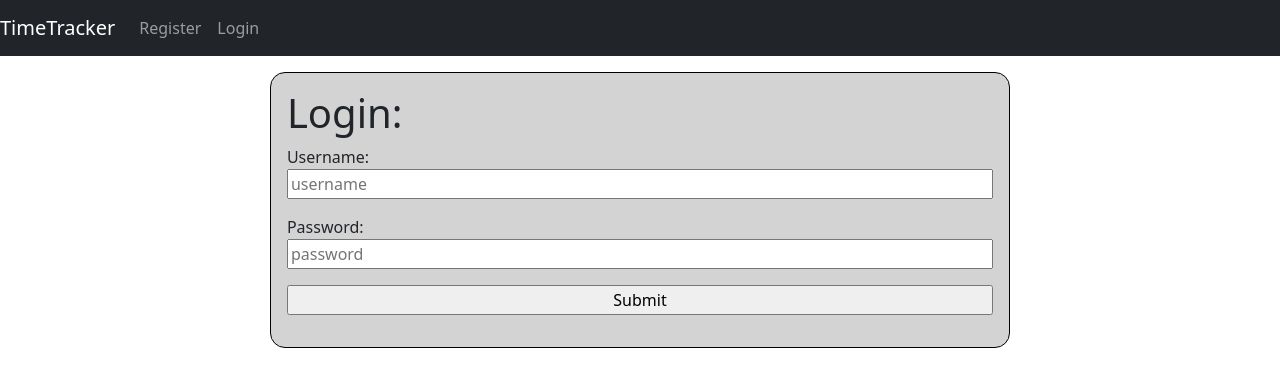
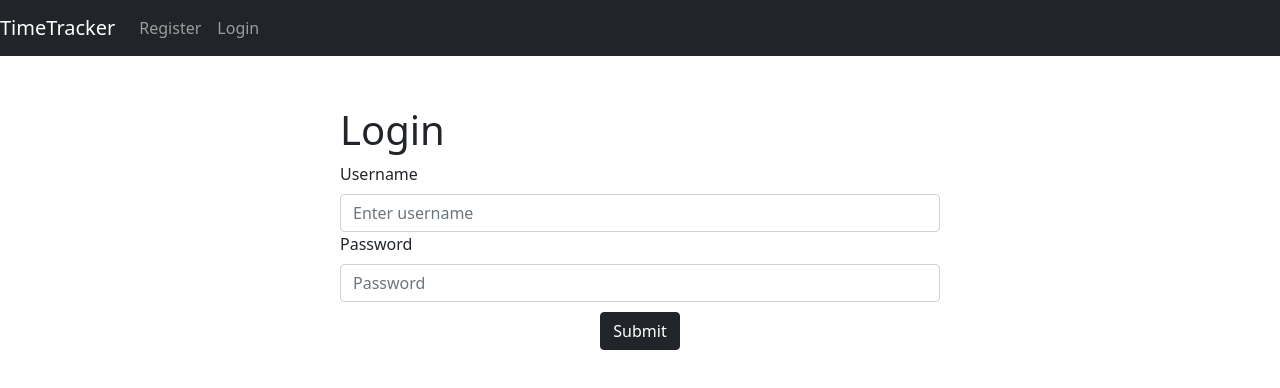
Before and after one commit to MeganPaffrath/time-tracker, a React (Create React App) app in the folder frontend/: page /login in a window 1280 px wide. Shown: the top 388 px of the page. Built offline with nearby package versions, Linux system fonts and the light colour scheme; no server answers.

Commit message:
login/register bootstrap

```diff
--- a/frontend/src/components/pages/Login.js
+++ b/frontend/src/components/pages/Login.js
@@ -2,6 +2,10 @@ import React, { useEffect, useContext, useState } from 'react';
 import { useHistory } from 'react-router-dom';
 import UserContext from '../../context/UserContext';
 import Axios from "axios";
+
+// bootstrap
+import 'bootstrap/dist/css/bootstrap.min.css';
+import {Form, Button, Container, Row} from 'react-bootstrap';
 
 export default function Login() {
   const [username, setUsername] = useState();
@@ -48,28 +52,30 @@ export default function Login() {
   }
 
   return (
-    <div className="form-container">
-      <div className="form-box">
-        <h1>Login:</h1>
-        <form onSubmit={submit}>
-          <label htmlFor="username">Username:</label>
-          <input
-            type="username"
-            placeholder="username"
-            onChange={e => setUsername(e.target.value)}
-          />
-          <label htmlFor="password">Password:</label>
-          <input
-            type="password"
-            placeholder="password"
-            onChange={e => setPassword(e.target.value)}
-          />
-          <input
-            type="submit"
-            value="Submit"
-          />
-        </form>
-      </div>
-    </div>
+    <Container>
+      <Row className="justify-content-md-center">
+        <div className="form-box-login">
+          <h1>Login</h1>
+          <Form onSubmit={submit}>
+            <Form.Group controlId="username">
+              <Form.Label>Username</Form.Label>
+              <Form.Control type="username" placeholder="Enter username" onChange={e => setUsername(e.target.value)}/>
+              {/* <Form.Text className="text-muted">
+                Need x more characters
+              </Form.Text> */}
+            </Form.Group>
+            <Form.Group controlId="password">
+              <Form.Label>Password</Form.Label>
+              <Form.Control type="password" placeholder="Password" onChange={e => setPassword(e.target.value)}/>
+            </Form.Group>
+            <center>
+            <Button variant="dark" type="submit">
+              Submit
+            </Button>
+            </center>
+          </Form>
+        </div>
+      </Row>
+    </Container>
   )
 }
--- a/frontend/src/components/pages/Register.js
+++ b/frontend/src/components/pages/Register.js
@@ -2,6 +2,10 @@ import React, { useContext, useState } from 'react';
 import { useHistory } from 'react-router-dom';
 import UserContext from '../../context/UserContext';
 import Axios from "axios";
+
+// bootstrap
+import 'bootstrap/dist/css/bootstrap.min.css';
+import {Form, Button, Container, Row} from 'react-bootstrap';
 
 export default function Register() {
   const [username, setUsername] = useState();
@@ -53,6 +57,41 @@ export default function Register() {
 
 
   return (
+    <Container>
+    <Row className="justify-content-md-center">
+      <div className="form-box-login">
+        <h1>Register</h1>
+        <Form onSubmit={submitRegister}>
+          <Form.Group controlId="email">
+              <Form.Label>Email</Form.Label>
+              <Form.Control type="email" placeholder="Enter email" onChange={e => setEmail(e.target.value)}/>
+            </Form.Group>
+          <Form.Group controlId="username">
+            <Form.Label>Username</Form.Label>
+            <Form.Control type="username" placeholder="Enter username" onChange={e => setUsername(e.target.value)}/>
+          </Form.Group>
+          <Form.Group controlId="password">
+            <Form.Label>Password</Form.Label>
+            <Form.Control type="password" placeholder="Password" onChange={e => setPassword(e.target.value)}/>
+          </Form.Group>
+          <Form.Group controlId="password">
+            <Form.Label>Verify Password</Form.Label>
+            <Form.Control type="password" placeholder="Verify Password" onChange={e => setVerifyPassword(e.target.value)}/>
+          </Form.Group>
+          <center>
+          <Button variant="dark" type="submit">
+            Submit
+          </Button>
+          </center>
+        </Form>
+      </div>
+    </Row>
+  </Container>
+  )
+}
+
+/*
+
     <div className="form-container">
       <div className="form-box">
         <h1>Register:</h1>
@@ -88,5 +127,4 @@ export default function Register() {
         </form>
       </div>
     </div>
-  )
-}
+    */
--- a/frontend/src/index.css
+++ b/frontend/src/index.css
@@ -1,7 +1,13 @@
-/* header */
-Link {
-  color: red;
+.row .form-box-login {
+  max-width: 600px;
+  padding: 50px 0;
 }
+
+.form-box-login button {
+  /* width: 100%; */
+  margin: 10px 0;
+}
+
 /* #header {
   background-color: green;
   display: flex;
@@ -24,7 +30,7 @@ nav button {
 } */
 
 /* forms */
-.form-container {
+/* .form-container {
   display: flex;
   justify-content: center;
   padding: 1rem;
@@ -43,7 +49,7 @@ form {
 form input {
   width: 100%;
   margin-bottom: 1rem;
-}
+} */
 
 /* Time Logger */
 section {
```
